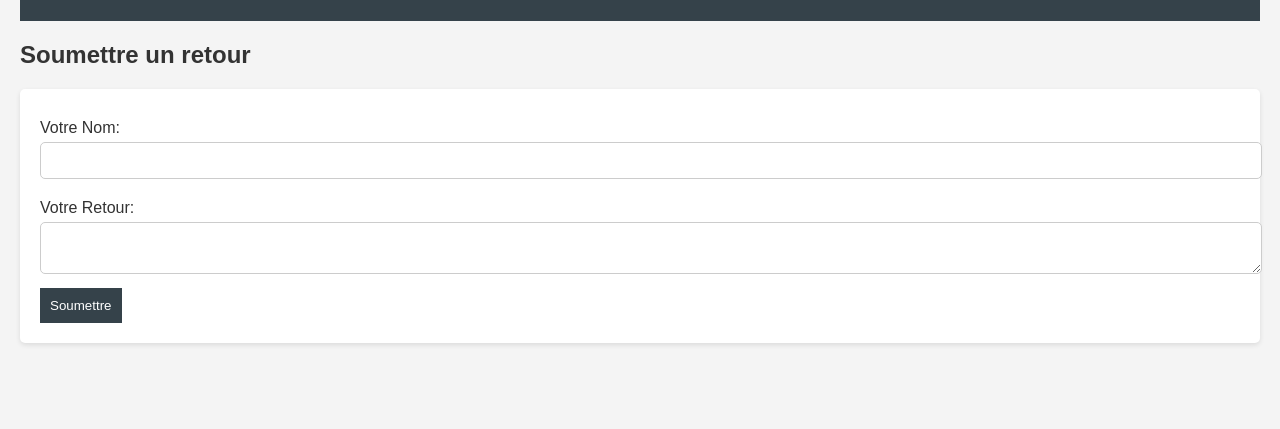
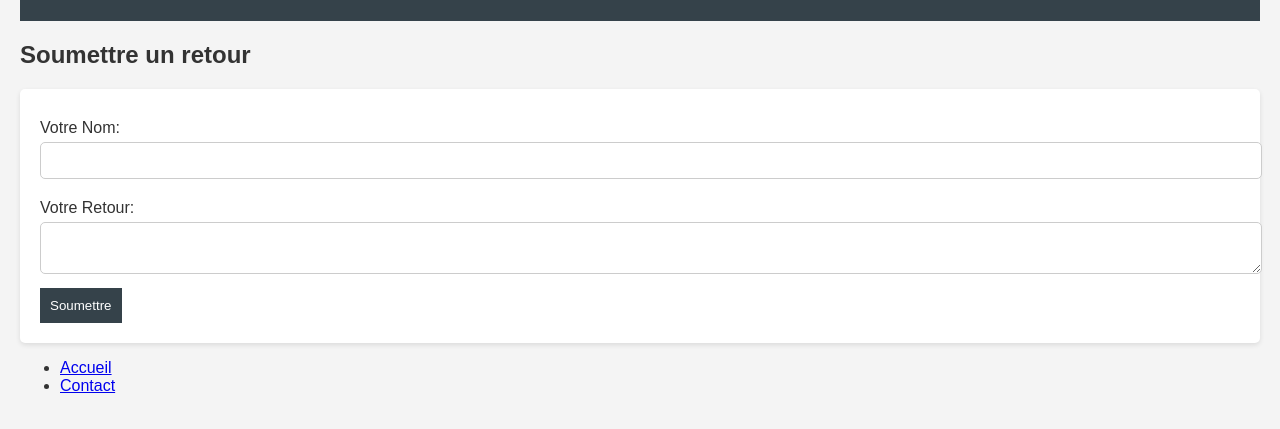
Before and after one commit to crowrooster971/syst-me-retours-utilisateur, a website: page index.html in a window 1280 px wide. Shown: the part 119-548 px from the top of the page. Drawn offline with Linux system fonts and the light colour scheme.

Commit message:
Update footer section for additional navigation links

```diff
--- a/index.html
+++ b/index.html
@@ -22,6 +22,14 @@
             </form>
         </section>
     </main>
+    <footer>
+        <nav>
+            <ul>
+                <li><a href="#">Accueil</a></li>
+                <li><a href="#">Contact</a></li>
+            </ul>
+        </nav>
+    </footer>
     <script src="script.js"></script>
 </body>
 </html>
```
